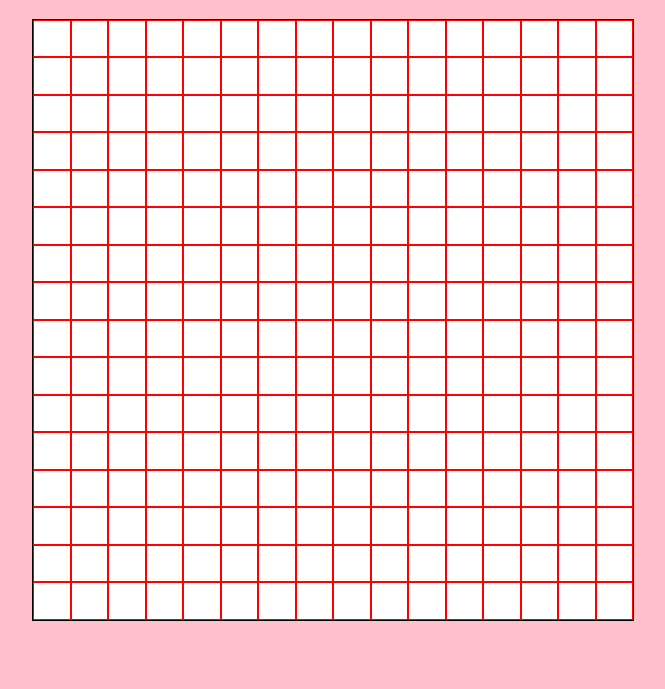
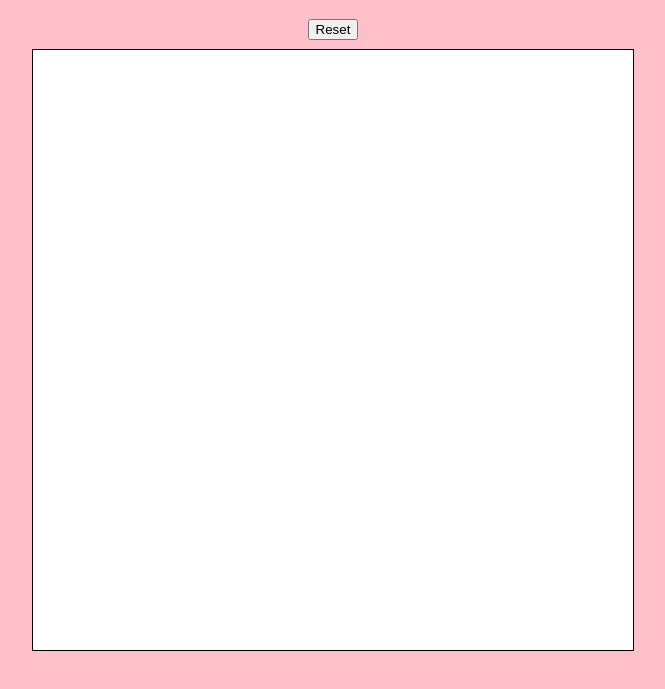
Before and after one commit to gkbamrah/etch-a-sketch, a plain HTML site: page index.html in a window 1280 px wide. Shown: the part 69-758 px from the top of the page, without its empty margins (307-972 px from the left). Drawn offline with Linux system fonts and the light colour scheme.

Commit message:
etch-a-sketch functionality is present

```diff
--- a/index.html
+++ b/index.html
@@ -10,7 +10,9 @@
         <header>
             <h1>Etch-a-sketch!</h1>
         </header>
+        <button id="reset-button" type="button" onclick="handleOnClick()">Reset</button>
         <main>
+
             <div id="grid-container"></div>
         </main>
     </body>
--- a/script.js
+++ b/script.js
@@ -1,4 +1,10 @@
 function generateGrid(dimensions) {
+    if(document.getElementsByClassName("row").length > 0) {
+        let rows = Array.prototype.slice.call(document.getElementsByClassName("row"));
+        for(let row of rows) {
+            row.remove();
+        }
+    }
     let container = document.getElementById("grid-container");
     for(let i = 0; i < dimensions; i++) {
         let row = document.createElement("div");
@@ -6,6 +12,9 @@ function generateGrid(dimensions) {
 
         for(let j = 0; j < dimensions; j++) {
             let square = document.createElement("div");
+            square.addEventListener("mouseover", (e) => {
+                e.target.classList.add("visited");
+            });
             square.classList.add("grid-square");
             row.appendChild(square);
         }
@@ -14,6 +23,18 @@ function generateGrid(dimensions) {
     }
 }
 
+function handleOnClick() {
+    let response = prompt("How many squares per side?");
+        if(response != null) {
+            if(response > 100) {
+                alert("Please select a smaller number");
+            } else {
+                //console.log()
+                generateGrid(parseInt(response, 10));
+            }
+        }
+}
+
 function main() {
     generateGrid(16);
 }
--- a/style.css
+++ b/style.css
@@ -3,7 +3,7 @@ body {
     height: 100%;
     display: flex;
     justify-content: center;
-    align-items: center;
+    align-items: center !important;
     flex-direction: column;
 }
 
@@ -30,6 +30,13 @@ h1 {
 }
 
 .grid-square {
-    border: solid red 1px;
     flex: 1;
 }
+
+.visited {
+    background-color: black;
+}
+
+button {
+    margin-bottom: 0.67em;
+}
```
